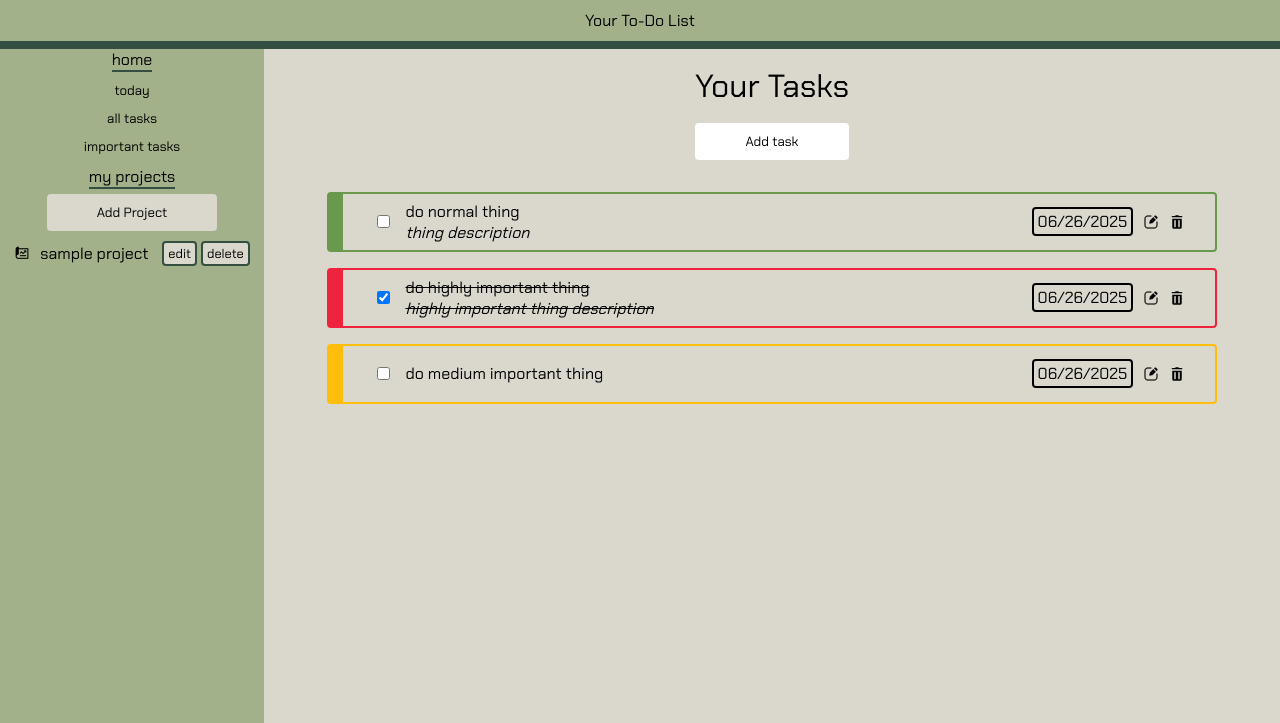
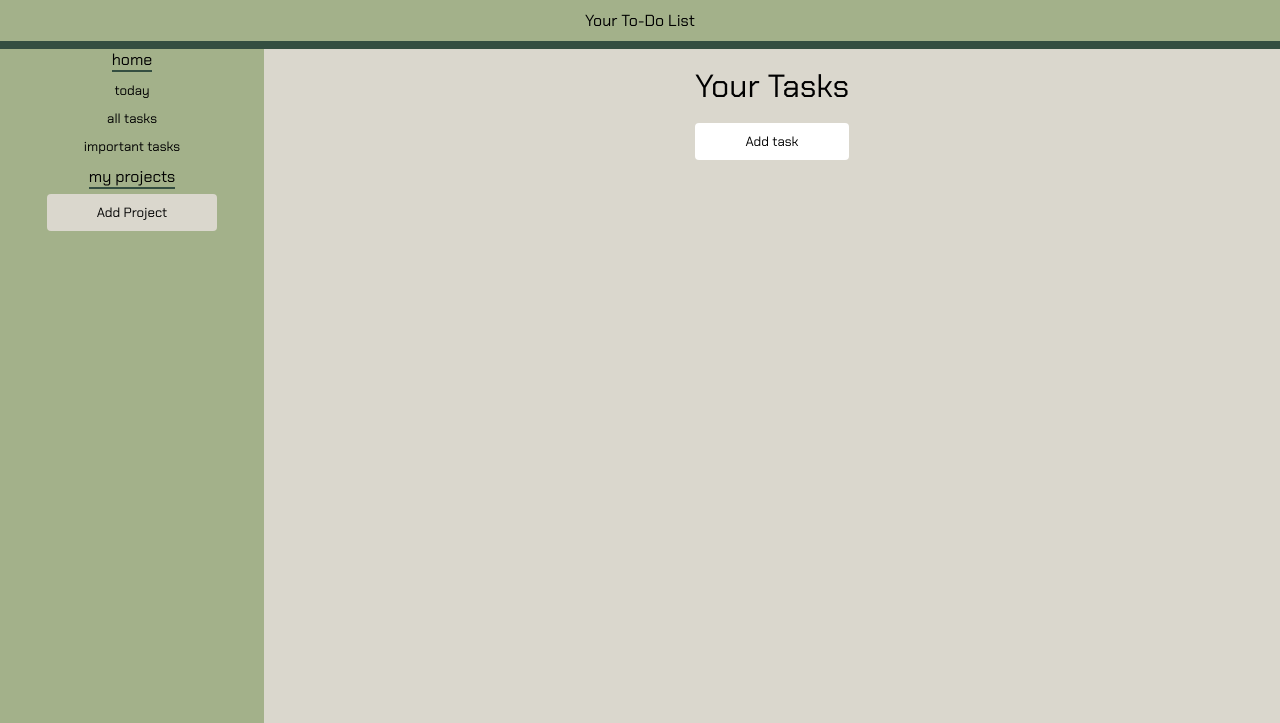
Before and after one commit to rossclay/odin-to-do-list, a website built with webpack: page src/index.html in a window 1280 px wide. Shown: the top 723 px of the page. Built offline with nearby package versions, Linux system fonts and the light colour scheme.

Commit message:
removes sample cards

```diff
--- a/src/index.html
+++ b/src/index.html
@@ -18,16 +18,7 @@
       <div class="side-card">
         <div class="sidebar-header">my projects</div>
         <button class="add-project-btn">Add Project</button>
-        <div class="side-card" id="projects-section">
-          <div class="project-card">
-            <img class="img-project" />
-            <div class="project-title">sample project</div>
-            <div class="project-footer">
-              <div class="project-btn">edit</div>
-              <div class="project-btn">delete</div>
-            </div>
-          </div>
-        </div>
+        <div class="side-card" id="projects-section"></div>
         <div class="side-card">
           <div class="project-card hide" id="project-modal">
             <img class="img-project" />
@@ -50,53 +41,7 @@
     <div class="content">
       <div class="content-header">Your Tasks</div>
       <button class="add-task-btn">Add task</button>
-      <div class="card-section">
-        <div class="task-card low">
-          <div class="task-header">
-            <input type="checkbox" class="task-checkbox" name="task-checkbox" />
-            <div class="task-content">
-              <div class="task-title">do normal thing</div>
-              <div class="task-description">thing description</div>
-            </div>
-          </div>
-          <div class="task-footer">
-            <div class="task-date">06/26/2025</div>
-            <div><img class="img-write" /><img class="img-trash" /></div>
-          </div>
-        </div>
-        <div class="task-card high">
-          <div class="task-header strike-through">
-            <input
-              type="checkbox"
-              class="task-checkbox"
-              name="task-checkbox"
-              checked
-            />
-            <div class="task-content">
-              <div class="task-title">do highly important thing</div>
-              <div class="task-description">
-                highly important thing description
-              </div>
-            </div>
-          </div>
-          <div class="task-footer">
-            <div class="task-date">06/26/2025</div>
-            <div><img class="img-write" /><img class="img-trash" /></div>
-          </div>
-        </div>
-        <div class="task-card medium">
-          <div class="task-header">
-            <input type="checkbox" class="task-checkbox" name="task-checkbox" />
-            <div class="task-content">
-              <div class="task-title">do medium important thing</div>
-            </div>
-          </div>
-          <div class="task-footer">
-            <div class="task-date">06/26/2025</div>
-            <div><img class="img-write" /><img class="img-trash" /></div>
-          </div>
-        </div>
-      </div>
+      <div class="card-section"></div>
     </div>
 
     <dialog class="task-modal">
```
